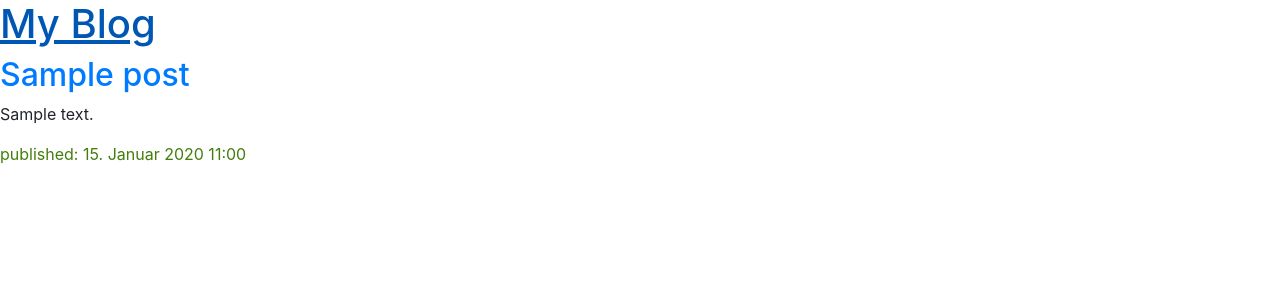
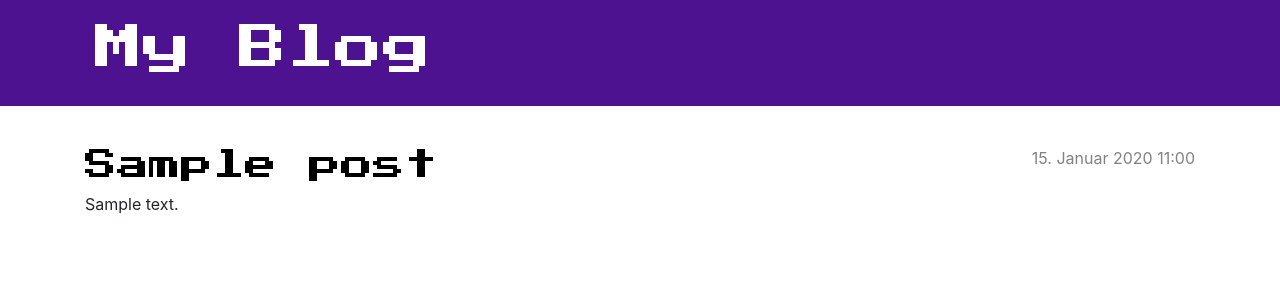
Before and after one commit to MarcusGanea/BLOG_APP, a Django app: page / in a window 1280 px wide. Shown: the top 300 px of the page. Run offline with Django 5.2, Linux system fonts and the light colour scheme; tables that the repository leaves empty hold one stand-in row (values such as "Sample post").

Commit message:
I made it pretty

```diff
--- a/djangogirls/blog/static/css/blog.css
+++ b/djangogirls/blog/static/css/blog.css
@@ -1,7 +1,71 @@
-h1 a, h2 a {
-    color: #4d1290;
+
+.page-header {
+    background-color: #4d1290;
+    margin-top: 0;
+    margin-bottom: 40px;
+    padding: 20px 20px 20px 40px;
 }
 
-body {
-    padding-left: 15px;
+.page-header h1,
+.page-header h1 a,
+.page-header h1 a:visited,
+.page-header h1 a:active {
+    color: #ffffff;
+    font-size: 36pt;
+    text-decoration: none;
 }
+
+h1,
+h2,
+h3,
+h4 {
+    font-family: 'Press Start 2P', cursive;
+}
+
+.date {
+    color: #828282;
+}
+
+.save {
+    float: right;
+}
+
+.post-form textarea,
+.post-form input {
+    width: 100%;
+}
+
+.top-menu,
+.top-menu:hover,
+.top-menu:visited {
+    color: #ffffff;
+    float: right;
+    font-size: 26pt;
+    margin-right: 20px;
+}
+
+.post {
+    margin-bottom: 70px;
+}
+
+.post h2 a,
+.post h2 a:visited {
+    color: #000000;
+}
+
+.post > .date,
+.post > .actions {
+    float: right;
+}
+
+.btn-default,
+.btn-default:visited {
+    color: #0300d1;
+    background: none;
+    border-color: #010047;
+}
+
+.btn-default:hover {
+    color: #FFFFFF;
+    background-color: #0300d1;
+}
--- a/djangogirls/blog/templates/blog/post_list.html
+++ b/djangogirls/blog/templates/blog/post_list.html
@@ -1,21 +1,33 @@
-
+{% load static %}
 <!DOCTYPE html>
 <html>
     <head>
         <title>Epic Blog by Marcus</title>
         <link rel="stylesheet" href="https://cdn.jsdelivr.net/npm/bootstrap@4.5.3/dist/css/bootstrap.min.css" integrity="sha384-TX8t27EcRE3e/ihU7zmQxVncDAy5uIKz4rEkgIXeMed4M0jlfIDPvg6uqKI2xXr2" crossorigin="anonymous">
+        <link href="//fonts.googleapis.com/css?family=Press Start 2P&subset=latin,latin-ext" rel="stylesheet" type="text/css">
+        <link rel="stylesheet" href="{% static 'css/blog.css' %}">
     </head>
     <body>
-                <header>
+        <header class="page-header">
+            <div class="container">
                 <h1><a href="/">My Blog</a></h1>
+            </div>
         </header>
 
+        <main class="container">
+            <div class="row">
+                <div class="col">
                     {% for post in posts %}
-                    <article>
+                        <article class="post">
+                            <time class="date">
+                                {{ post.published_date }}
+                            </time>
                             <h2><a href="">{{ post.title }}</a></h2>
                             <p>{{ post.text|linebreaksbr }}</p>
-                        <time style="color: rgb(67, 126, 12)" >published: {{ post.published_date }}</time>
                         </article>
                     {% endfor %}
+                </div>
+            </div>
+        </main>
     </body>
 </html>
```
Lines whose indentation alone changed are shown as unchanged.
